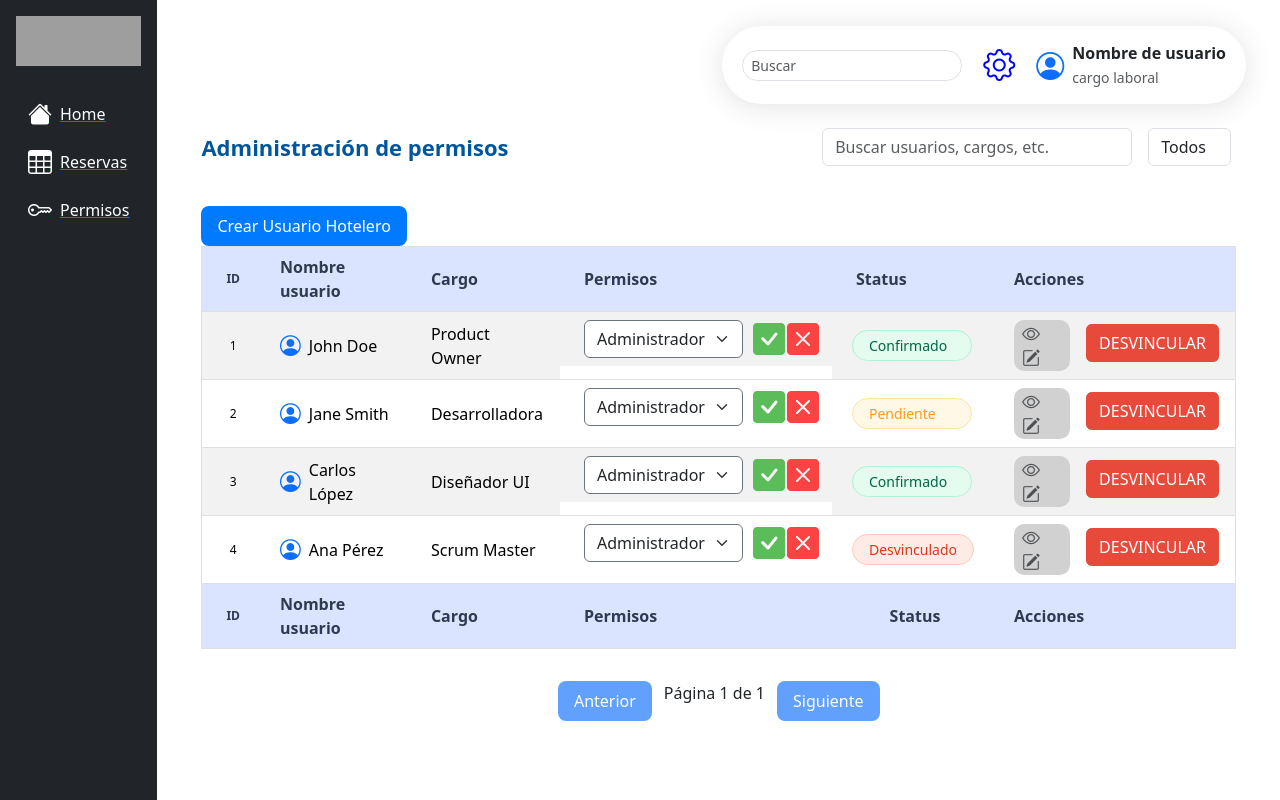
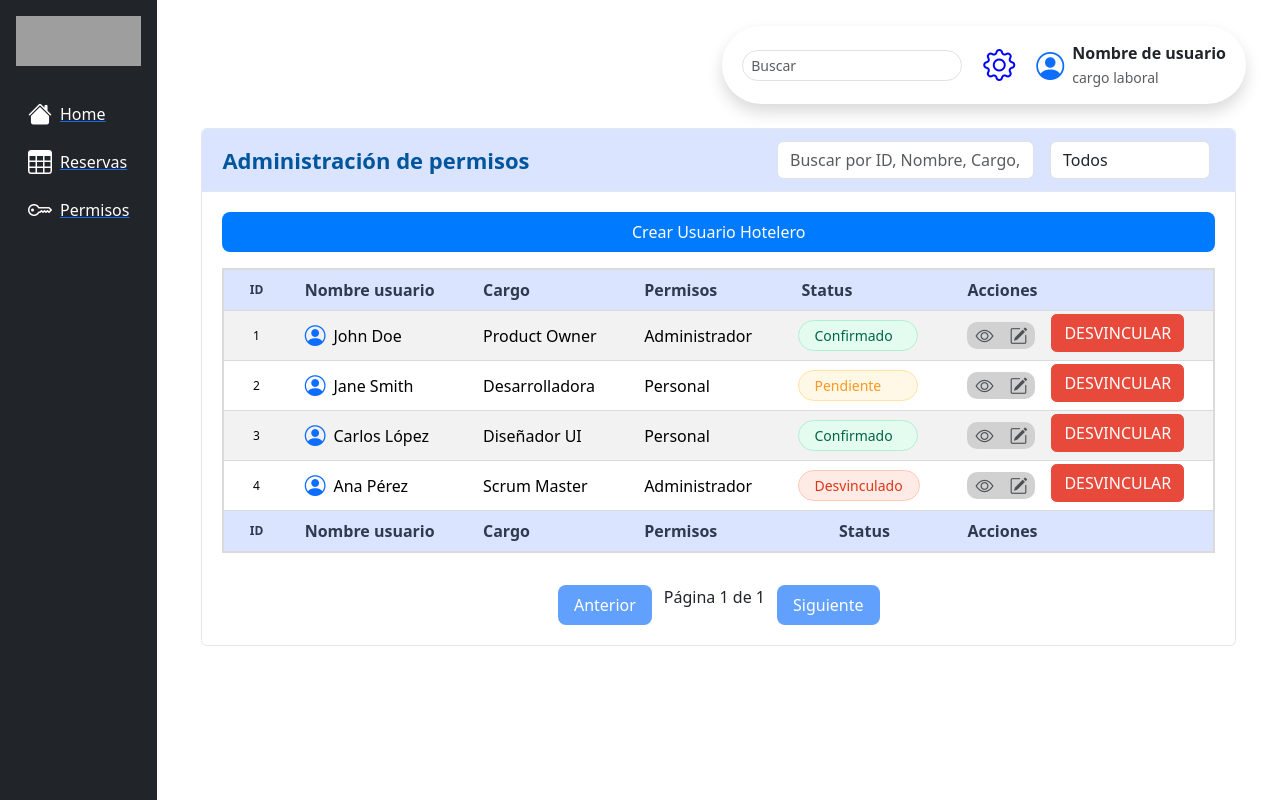
Before and after one commit to BenSLGeneration/pi-desarrollate-2.0, a React (Vite) app: page /administracion in a window 1280 px wide. Built offline with nearby package versions, Linux system fonts and the light colour scheme; grey boxes are pictures that could not be loaded.

Commit message:
Ordene las funciones un poco.

```diff
--- a/src/components/PaginacionPermisos/PaginacionPermisos.jsx
+++ b/src/components/PaginacionPermisos/PaginacionPermisos.jsx
@@ -1,7 +1,7 @@
-import { useState } from "react";
-import TablaPermisos from "../TablaPermisos/TablaPermisos"; // Importa la tabla
+import React, { useState } from "react";
+import TablaPermisos from "../TablaPermisos/TablaPermisos";
 
-const PaginacionPermisos = ({ datos, onAddUser }) => {
+const PaginacionPermisos = ({ datos }) => {
   const [paginaActual, setPaginaActual] = useState(1);
   const usuariosPorPagina = 10;
 
@@ -16,7 +16,7 @@ const PaginacionPermisos = ({ datos, onAddUser }) => {
   return (
     <div>
       {/* Renderiza la tabla con solo los usuarios de la página actual */}
-            <TablaPermisos datos={usuariosPaginados} onAddUser={onAddUser} />
+      <TablaPermisos datos={usuariosPaginados} />
 
       {/* Controles de paginación */}
       <div className="d-flex justify-content-center mt-3">
--- a/src/components/TablaPermisos/TablaPermisos.jsx
+++ b/src/components/TablaPermisos/TablaPermisos.jsx
@@ -1,27 +1,7 @@
-// src/components/TablaPermisos/TablaPermisos.jsx
-import React, { useState } from "react";
+import React from "react";
 import "../../views/Administracion/Administracion.css";
 
 const TablaPermisos = ({ datos }) => {
-  const [filtroStatus, setFiltroStatus] = useState("all");
-
-  // Función que maneja el cambio del filtro
-  const handleFiltroChange = (e) => {
-    setFiltroStatus(e.target.value);
-  };
-
-  // Aquí se filtran los datos con un callback
-  let datosFiltrados = filtroStatus === "all"
-   ? datos
-   : datos.filter((usuario) => usuario.status.toLowerCase() === filtroStatus);
-//   if (filtroStatus === "all") {
-//     datosFiltrados = datos;
-//   } else {
-//     datosFiltrados = datos.filter(
-//       (usuario) => usuario.status.toLowerCase() === filtroStatus
-//     );
-//   }
-
   return (
     <div>
       <div className="card-body p-0">
@@ -42,7 +22,6 @@ const TablaPermisos = ({ datos }) => {
                 <th>Acciones</th>
               </tr>
             </thead>
-
             <tfoot className="custom-thead">
               <tr>
                 <th className="text-center">ID</th>
@@ -53,10 +32,8 @@ const TablaPermisos = ({ datos }) => {
                 <th>Acciones</th>
               </tr>
             </tfoot>
-
             <tbody>
-              {/* Mapeo de datos dinámicos */}
-              {datosFiltrados.map((usuario) => (
+              {datos.map((usuario) => (
                 <tr key={usuario.id}>
                   <td className="text-center">{usuario.id}</td>
                   <td>
@@ -69,56 +46,34 @@ const TablaPermisos = ({ datos }) => {
                     </div>
                   </td>
                   <td>{usuario.cargo}</td>
-                  <td className="d-flex align-items-center gap-2">
-                    <select className="form-select border-secondary w-auto">
-                      <option value="admin">Administrador</option>
-                      <option value="personnel">Personal</option>
-                    </select>
-                    <button
-                      type="button"
-                      className="btn btn-icon"
-                      style={{ color: "#5abd5a" }}
-                    >
-                      <i className="bi bi-check-square-fill"></i>
-                    </button>
-                    <button
-                      type="button"
-                      className="btn btn-icon"
-                      style={{ color: "#fb4343" }}
-                    >
-                      <i className="bi bi-x-square-fill"></i>
-                    </button>
-                  </td>
-
+                  <td>{usuario.permisos}</td>
                   <td className="text-start align-middle ps-4">
                     <span className={`status-pill ${usuario.status.toLowerCase()}`}>
                       {usuario.status}
                     </span>
                   </td>
-
                   <td style={{ gap: "20px" }}>
                     <div className="d-flex align-items-center gap-3">
                       <div className="action-button-container">
                         <button
                           className="btn-icon-plain"
-                          onClick={() => handleView(usuario.id)}
+                          onClick={() => console.log(`Ver usuario con ID: ${usuario.id}`)}
                         >
                           <i className="bi bi-eye text-muted"></i>
                         </button>
-
                         <button
                           className="btn-icon-plain"
-                          onClick={() => handleEdit(usuario.id)}
+                          onClick={() => console.log(`Editar usuario con ID: ${usuario.id}`)}
                         >
                           <i className="bi bi-pencil-square text-muted"></i>
                         </button>
                       </div>
-
                       <div>
                         <button
                           type="button"
                           className="btn btn-danger"
                           style={{ marginTop: "-5px" }}
+                          onClick={() => console.log(`Desvincular usuario con ID: ${usuario.id}`)}
                         >
                           DESVINCULAR
                         </button>
--- a/src/components/TablaReservaciones/TablaReservaciones.css
+++ b/src/components/TablaReservaciones/TablaReservaciones.css
@@ -4,36 +4,32 @@ body {
     width: 100vw;
 }
 
-/* Estilo para la primera columna */
 th:first-child,
 td:first-child {
-    font-size: 12px; /* Texto más pequeño */
-    text-align: center; /* Alineación centrada */
+    font-size: 12px;
+    text-align: center;
 }
 
-/* Estilo general para todas las celdas */
 th,
 td {
-    padding: 4px 6px; /* Espaciado ajustado */
-    min-width: 100px; /* Ancho mínimo para evitar contracción */
-    word-wrap: break-word; /* Divide palabras largas si es necesario */
-    white-space: normal; /* Permite que el texto se ajuste a múltiples líneas */
+    padding: 4px 6px;
+    min-width: 100px;
+    word-wrap: break-word;
+    white-space: normal;
 }
 
-/* Estilo específico para la tabla */
 .table {
-    width: 100%; /* Asegura que la tabla ocupe todo el ancho disponible */
+    width: 100%;
 }
 
 .table th,
 .table td {
     padding-left: 1.5rem !important;
     padding-right: 1rem !important;
-    padding-top: 0.5rem !important; /* Espaciado vertical */
+    padding-top: 0.5rem !important;
     padding-bottom: 0.5rem !important;
 }
 
-/* Definir anchos mínimos para cada columna */
 .table th:nth-child(1),
 .table td:nth-child(1) {
     min-width: 50px; /* Columna # */
@@ -97,14 +93,13 @@ td {
 
 /* Estilo para la fila vacía */
 .table tbody tr td[colspan] {
-    text-align: center; /* Centra el texto */
-    font-size: 14px; /* Tamaño de texto adecuado */
-    padding: 1rem; /* Espaciado vertical */
-    min-height: 50px; /* Altura mínima para evitar contracción */
+    text-align: center;
+    font-size: 14px;
+    padding: 1rem;
+    min-height: 50px;
 }
 
-/* Establecer un ancho mínimo para las columnas */
 .table th,
 .table td {
-    min-width: 100px; /* Ajusta este valor según tus necesidades */
+    min-width: 100px;
 }
--- a/src/views/Administracion/Administracion.css
+++ b/src/views/Administracion/Administracion.css
@@ -1,3 +1,4 @@
+/* Card */
 .card {
   position: relative;
   display: flex;
@@ -12,16 +13,9 @@
 
 .card-header {
   padding: 0.75rem 1.25rem;
-  margin-bottom: 0;
   background-color: #dbe4ff;
   border-bottom: 1px solid #e3e6f0;
-}
-
-.title-text-color {
-  color: #00569c !important;
-  font-family: 'Open Sans', sans-serif;
-  font-size: 22px;
-  font-weight: bold;
+  margin-bottom: 0;
 }
 
 .card-body {
@@ -30,25 +24,14 @@
   padding: 1.25rem;
 }
 
-.shadow {
-  box-shadow: 0 0.15rem 1.75rem 0 rgba(58, 59, 69, 0.15) !important;
+.title-text-color {
+  color: #00569c;
+  font-family: 'Open Sans', sans-serif;
+  font-size: 22px;
+  font-weight: bold;
 }
 
-.mb-4,
-.my-4 {
-  margin-bottom: 1.5rem !important;
-}
-
-.pt-3,
-.py-3 {
-  padding-top: 1rem !important;
-}
-
-.pb-3,
-.py-3 {
-  padding-bottom: 1rem !important;
-}
-
+/* Tabla */
 .table-responsive {
   display: block;
   width: 100%;
@@ -66,42 +49,30 @@ table {
 .table {
   margin-bottom: 1rem;
   color: #858796;
-  border: 1px solid #e0e0e0 !important;
-  box-shadow: none !important;
+  border: 1px solid #e0e0e0;
+  box-shadow: none;
 }
 
-th {
-  text-align: inherit;
-  text-align: -webkit-match-parent;
-}
-
+th,
 td {
-  align-items: center;
-  gap: 15px;
-}
-
-th, td {
   border: none;
   text-align: inherit;
-  align-items: center;
-  gap: 15px;
-  border: none;
   background-color: transparent;
 }
 
 .table th {
-  background-color: #dbe4ff !important;
+  background-color: #dbe4ff;
   color: #2e3a4d !important;
   font-weight: 600;
 }
 
 .table td {
-  vertical-align: middle !important;
+  vertical-align: middle;
 }
 
 .table th,
 .table td {
-  padding: 12px 16px !important;
+  padding: 12px 16px;
   vertical-align: top;
 }
 
@@ -111,7 +82,7 @@ th, td {
 
 .table-bordered th,
 .table-bordered td {
-  border: none !important;
+  border: none;
 }
 
 .table th,
@@ -121,6 +92,7 @@ th, td {
   vertical-align: middle !important;
 }
 
+/* Inputs y botones */
 input,
 button,
 select,
@@ -162,11 +134,7 @@ select {
   padding: 0.375rem 0.75rem;
   line-height: 1.5;
   border-radius: 0.35rem;
-  transition: color 0.15s ease-in-out, background-color 0.15s ease-in-out, border-color 0.15s ease-in-out, box-shadow 0.15s ease-in-out;
-}
-
-.btn:not(:disabled):not(.disabled) {
-  cursor: pointer;
+  transition: all 0.15s ease-in-out;
 }
 
 .btn-primary {
@@ -181,10 +149,13 @@ select {
   border-color: #e74a3b;
 }
 
+/* Botones planos */
 .btn-icon-plain {
-  background: transparent !important;
-  border: none !important;
-  padding: 4px !important;
+  background: transparent;
+  border: none;
+  padding: 0;
+  margin: 0 8px;
+  transition: color 0.2s;
   line-height: 1;
 }
 
@@ -197,34 +168,7 @@ select {
   color: #4e73df !important;
 }
 
-.btn-icon-plain {
-  background: transparent !important;
-  border: none !important;
-  padding: 0 !important;
-  margin: 0 8px !important;
-  color: #6c757d !important;
-  transition: color 0.2s;
-}
-
-.btn-icon-plain:hover {
-  color: #4e73df !important;
-}
-
-.btn-icon-bg {
-  background: #f8f9fa;
-  border-radius: 6px;
-  padding: 8px;
-  width: 32px;
-  height: 32px;
-}
-
-.permisos-menu {
-  width: auto;
-  min-width: 120px;
-  display: block;
-  float: right;
-}
-
+/* Estado (status) */
 .status {
   padding: 4px 12px;
   border-radius: 20px;
@@ -250,13 +194,14 @@ select {
 }
 
 .status-pill {
-  padding: 4px 12px;
+  padding: 4px 16px;
   border-radius: 20px;
   font-size: 14px;
   display: inline-block;
   text-align: left;
   min-width: 120px;
   border: 1px solid transparent;
+  margin-left: -4px;
 }
 
 .status-pill.confirmado {
@@ -277,16 +222,18 @@ select {
   border-color: #FFC9B8;
 }
 
-.status-pill {
-  padding: 4px 16px;
-  border-radius: 20px;
-  font-size: 14px;
-  display: inline-block;
-  text-align: left;
-  min-width: 120px;
-  margin-left: -4px;
+/* Filtros */
+.form-control.flex-grow-1 {
+  flex-grow: 1;
+  margin-right: 0.5rem;
 }
 
+.form-control.w-auto {
+  width: auto;
+  min-width: 10rem;
+}
+
+/* Contenedor de botones de acción */
 .action-button-container {
   background-color: #d1d1d1;
   padding-bottom: 3px;
--- a/src/views/Administracion/Administracion.jsx
+++ b/src/views/Administracion/Administracion.jsx
@@ -1,11 +1,8 @@
-
 import React, { useState } from 'react';
 import PaginacionPermisos from '../../components/PaginacionPermisos/PaginacionPermisos';
-// import TablaPermisos from '../../components/TablaPermisos/TablaPermisos'; // Ajusta la ruta según tu estructura de carpetas
 import Sidebar from '../../components/Sidebar/Sidebar';
 import Navbar from '../../components/Navbar/Navbar';
 import CreateUserModal from '../../components/CreateUserModal/CreateUserModal';
-
 
 const Administracion = () => {
   const [lista, setLista] = useState([
@@ -14,115 +11,92 @@ const Administracion = () => {
     { id: 3, nombre: 'Carlos López', cargo: 'Diseñador UI', permisos: 'Personal', status: 'Confirmado' },
     { id: 4, nombre: 'Ana Pérez', cargo: 'Scrum Master', permisos: 'Administrador', status: 'Desvinculado' },
   ]);
-
   const [isModalOpen, setIsModalOpen] = useState(false);
-  const [filtroStatus, setFiltroStatus] = useState("all")
+  const [filtroStatus, setFiltroStatus] = useState("all");
   const [busqueda, setBusqueda] = useState("");
 
-
-  // estado para controlar el modal
-
-
-  // const handleAddUser = () => {
-  //   const ultimoID = lista.length > 0 ? Math.max(...lista.map(usuario => usuario.id)) : 0;
-
-  //   const nuevoUsuario = {
-  //     id: ultimoID + 1,
-  //     nombre: 'Nuevo Usuario',
-  //     cargo: 'Personal Hotelero',
-  //     permisos: 'Personal',
-  //     status: 'Pendiente',
-  //   }
-  //   setLista([...lista, nuevoUsuario])
-  //  }
-
-  //   setLista([
-  //     ...lista,
-  //     {
-  //       id: lista.length + 2,
-  //       nombre: 'John Doe',
-  //       cargo: 'Product Owner',
-  //       permisos: 'Administrador',
-  //       status: 'Confirmado',
-  //     }
-  //   ])
-  // }
-
+  // Función para manejar el cambio del filtro de estado
   const handleFiltroChange = (e) => {
     setFiltroStatus(e.target.value);
   };
 
+  // Función para manejar el cambio en la búsqueda
   const handleBusquedaChange = (e) => {
     setBusqueda(e.target.value);
   };
 
+  // Filtrar datos según el estado y la búsqueda
   const datosFiltrados = lista.filter(usuario => {
     const matchesStatus = filtroStatus === "all" ||
-      usuario.status.toLowerCase() === filtroStatus;
+      usuario.status.toLowerCase() === filtroStatus.toLowerCase();
 
-    const matchesSearch = usuario.nombre.toLowerCase().includes(busqueda.toLowerCase()) ||
-      usuario.cargo.toLowerCase().includes(busqueda.toLowerCase());
+    const [prefijo, valorBusqueda] = busqueda.split(":").map(part => part.trim());
+    let matchesSearch = false;
+
+    if (!busqueda) {
+      matchesSearch = true;
+    } else if (prefijo.toLowerCase() === "id") {
+      const regex = new RegExp("^" + valorBusqueda.replace(/\?/g, "\\d") + "$");
+      matchesSearch = regex.test(usuario.id.toString());
+    } else if (prefijo.toLowerCase() === "nombre") {
+      matchesSearch = usuario.nombre.toLowerCase().includes(valorBusqueda.toLowerCase());
+    } else if (prefijo.toLowerCase() === "cargo") {
+      matchesSearch = usuario.cargo.toLowerCase().includes(valorBusqueda.toLowerCase());
+    } else if (prefijo.toLowerCase() === "permisos") {
+      matchesSearch = usuario.permisos.toLowerCase().includes(valorBusqueda.toLowerCase());
+    } else if (prefijo.toLowerCase() === "status") {
+      matchesSearch = usuario.status.toLowerCase().includes(valorBusqueda.toLowerCase());
+    } else {
+      matchesSearch =
+        usuario.nombre.toLowerCase().includes(busqueda.toLowerCase()) ||
+        usuario.cargo.toLowerCase().includes(busqueda.toLowerCase()) ||
+        usuario.permisos.toLowerCase().includes(busqueda.toLowerCase()) ||
+        usuario.status.toLowerCase().includes(busqueda.toLowerCase()) ||
+        usuario.id.toString().includes(busqueda);
+    }
 
     return matchesStatus && matchesSearch;
   });
 
-
+  // Función para crear un nuevo usuario
   const handleCreateUser = (userData) => {
+    if (!userData.name || !userData.cargo || !userData.permisos || !userData.status) {
+      alert("Todos los campos son obligatorios");
+      return;
+    }
 
     const ultimoID = lista.length > 0 ? Math.max(...lista.map((usuario) => usuario.id)) : 0;
-
-    // try {
-    //   const response = fetch("/api/users", {
-    //     method: "POST",
-    //     headers: {"Content-Type": "application/json"},
-    //     body: JSON.stringify(userData),
-    //   })
-    //   const result = response.json()
-    //   if (response.ok) {
-    //    alert(result.message || "Usuario creado existosamente");
-
-
     const nuevoUsuario = {
       id: ultimoID + 1,
       nombre: userData.name,
       cargo: userData.cargo,
       permisos: userData.permisos,
       status: userData.status,
-      }
-      setLista([...lista, nuevoUsuario])
-
-    //   } else {
-    //     alert(result.message || "Hubo un error al crear el usuario");
-    //   }
-    // } catch (error) {
-    //   console.error("Error al crear el usuario:", error);
-    //   alert("Hubo un error al crear el usuario");
-    // }
-  }
+    };
+    setLista([...lista, nuevoUsuario]);
+  };
 
   return (
     <div>
       <main id="content-wrapper" className="d-flex flex-column">
         <div id="content">
-          <div id="ESPACIO VACÍO">
+          <div>
             {/* Contenido principal */}
-             <div className="container-fluid" style={{ paddingTop: '6rem'}}> {/* Padding para que el navbar no lo tape */}
-
-              {/* Contenedor de controles */}
-              <div className="d-flex align-items-center justify-content-between mb-4">
-                <h6 className="m-0 font-weight-bold text-primary title-text-color">
-                  Administración de permisos
-                </h6>
-
-                <div className='d-flex align-items-center gap-3' style={{ width: '40%' }}>
+            <div className="container-fluid" style={{ paddingTop: '6rem' }}>
+              {/* Encabezado con filtros */}
+              <div className="card mb-4">
+                <div className="card-header d-flex align-items-center justify-content-between">
+                  <h6 className="title-text-color m-0">Administración de permisos</h6>
+                  <div className="d-flex align-items-center gap-3 filters-container">
                     <input
                       type="text"
-                    className="form-control"
-                    placeholder="Buscar usuarios, cargos, etc."
+                      className="form-control search-bar"
+                      placeholder="Buscar por ID, Nombre, Cargo, Permisos, Status..."
+                      value={busqueda}
+                      onChange={handleBusquedaChange}
                     />
-
                     <select
-                    className="form-control w-25 ml-2"
+                      className="form-control w-auto"
                       value={filtroStatus}
                       onChange={handleFiltroChange}
                     >
@@ -133,21 +107,25 @@ const Administracion = () => {
                     </select>
                   </div>
                 </div>
-
+                <div className="card-body">
+                  {/* Botón para crear usuario */}
                   <button
                     onClick={() => setIsModalOpen(true)}
-               className="btn btn-primary mt-3"
+                    className="btn btn-primary w-100 mb-3"
                   >
                     Crear Usuario Hotelero
                   </button>
 
-              {/* Pasar datos a la tabla */}
-              <PaginacionPermisos datos={lista} onAddUser={() => {}} />
+                  {/* Componente de paginación */}
+                  <PaginacionPermisos datos={datosFiltrados} />
+                </div>
+              </div>
             </div>
           </div>
         </div>
       </main>
 
+      {/* Modal para crear usuario */}
       <CreateUserModal
         isOpen={isModalOpen}
         onClose={() => setIsModalOpen(false)}
@@ -157,7 +135,4 @@ const Administracion = () => {
   );
 };
 
-
-{/* <button onClick={handleAddSection} className='btn btn-primary mt-3'>Agregar usuario</button> */}
-
 export default Administracion;
```
Lines whose indentation alone changed are shown as unchanged.
